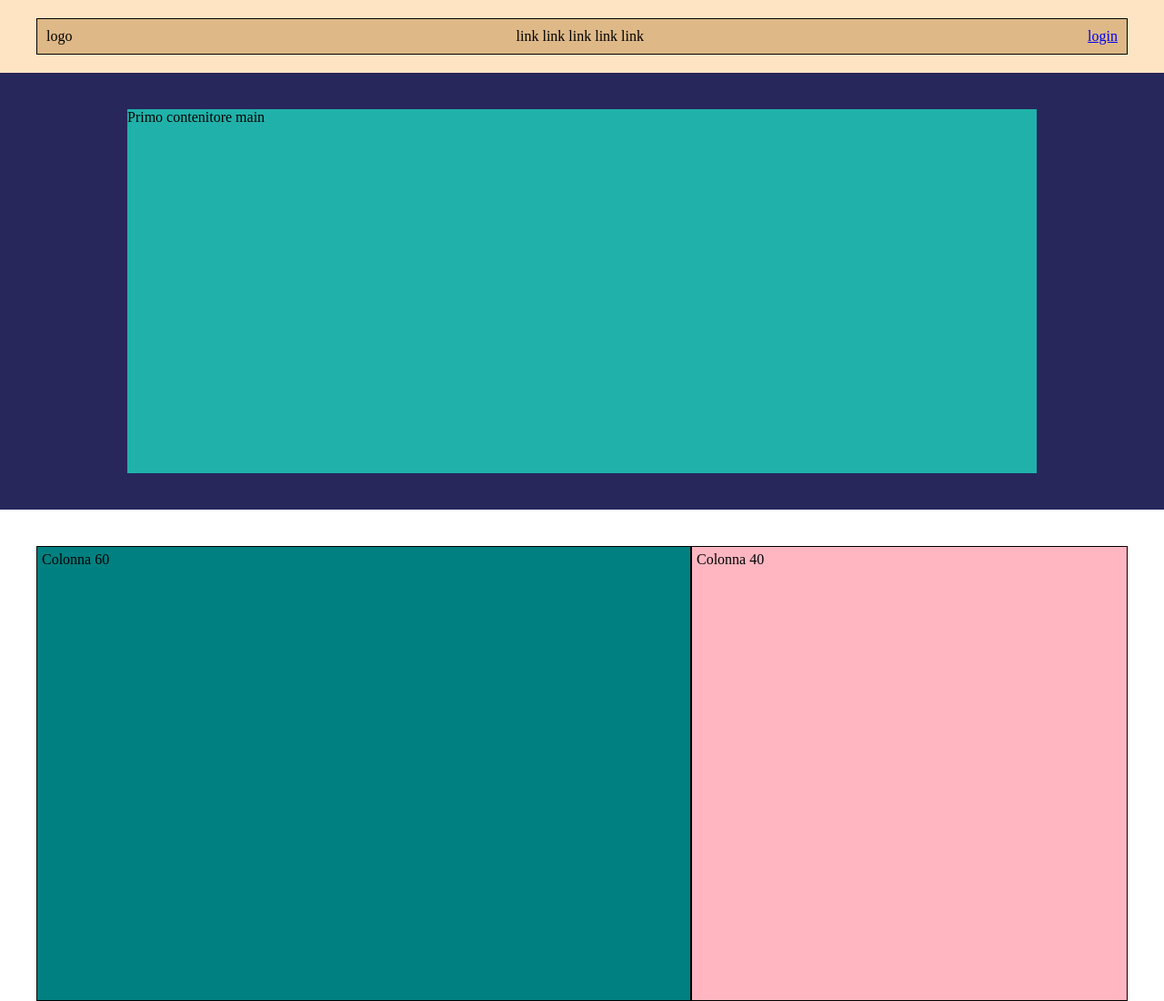
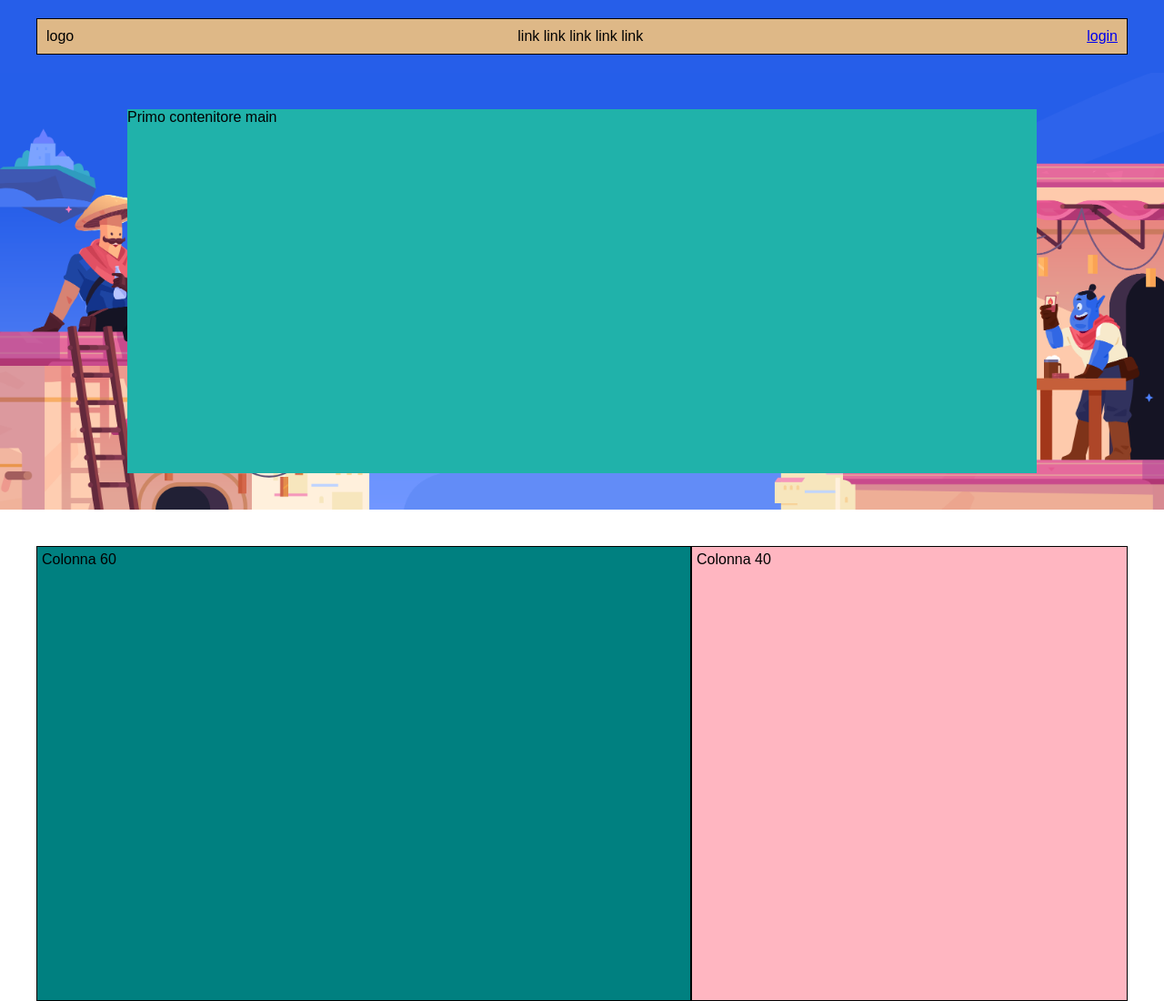
Before and after one commit to EnricoClem/htmlcss-discord, a plain HTML site: page index.html in a window 1280 px wide. Shown: the top 1100 px of the page at 91% size. Drawn offline with Linux system fonts and the light colour scheme.

Commit message:
ADD - first main background image and color picking for header background

```diff
--- a/app.css
+++ b/app.css
@@ -2,6 +2,7 @@
     padding: 0;
     margin: 0;
     box-sizing: border-box;
+    font-family: Arial, Helvetica, sans-serif;
 }
 
 ul, ol, menu {
@@ -35,6 +36,11 @@ ul, ol, menu {
 
 /* Specifiche header */
 
+header {
+    background-color: #265ee9;
+    padding: 20px 0;
+}
+
 nav {
     justify-content: space-between;
 }
@@ -49,6 +55,11 @@ nav ul {
 }
 
 /* Specifiche main */
+
+.section-blue {
+    background-image: url(./img/jumbo.png);
+    background-size: cover;
+}
 
 .container-small {
     max-width: 1000px;
@@ -128,21 +139,12 @@ footer .row-footer-second {
     display: contents;
 }
 
-.debug header {
-    background-color: bisque;
-    padding: 20px 0;
-}
-
 .debug .nav {
     background-color: burlywood;
 }
 
 .debug nav {
     border: 1px solid black;
-}
-
-.debug .section-blue {
-    background-color: rgb(39, 39, 92);
 }
 
 .debug .container-small {
--- a/index.html
+++ b/index.html
@@ -3,7 +3,7 @@
 <head>
     <meta charset="UTF-8">
     <meta name="viewport" content="width=device-width, initial-scale=1.0">
-    <title>Struttura Discord</title>
+    <title>Discord</title>
     <link rel="stylesheet" href="app.css">
 </head>
 <body class="debug">
```
